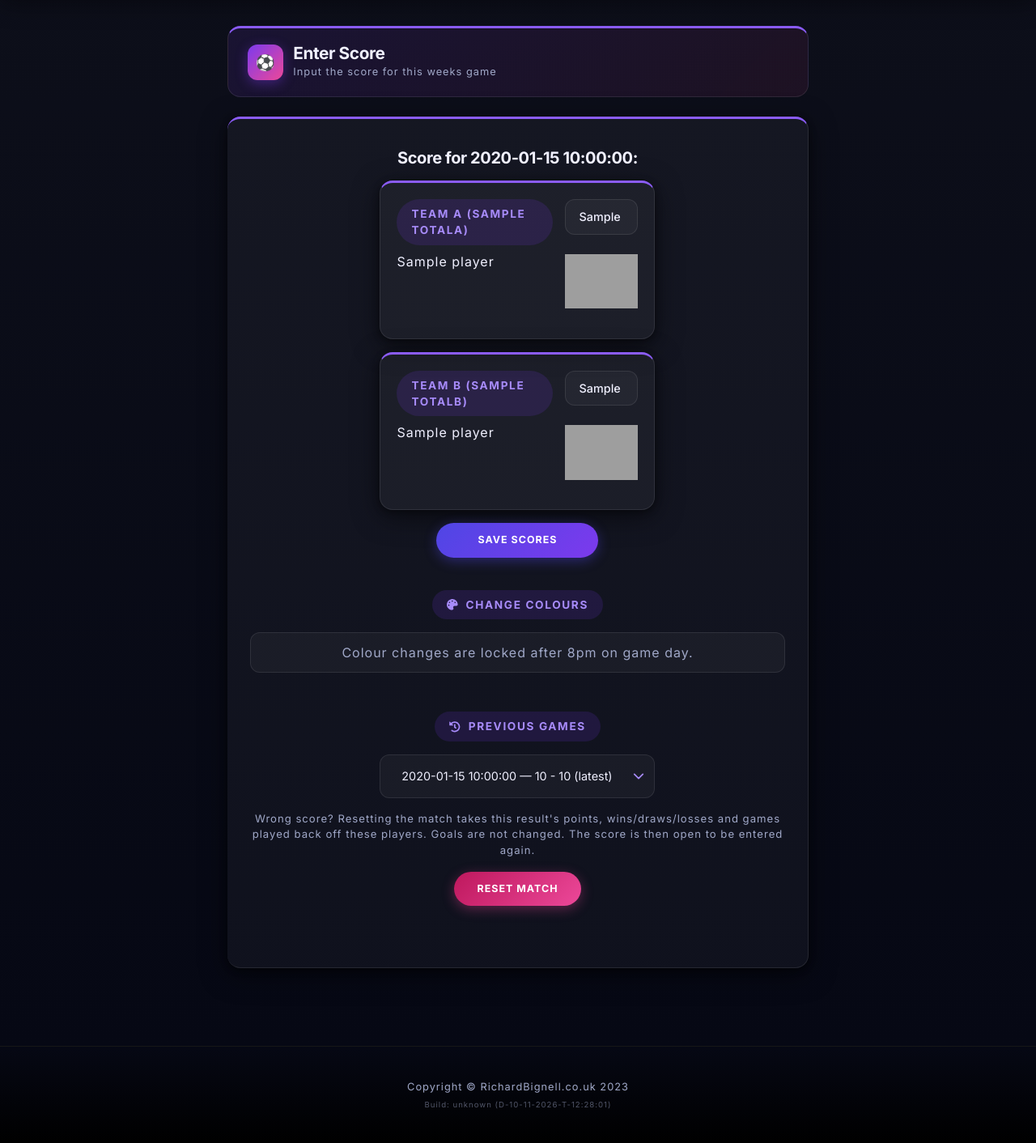
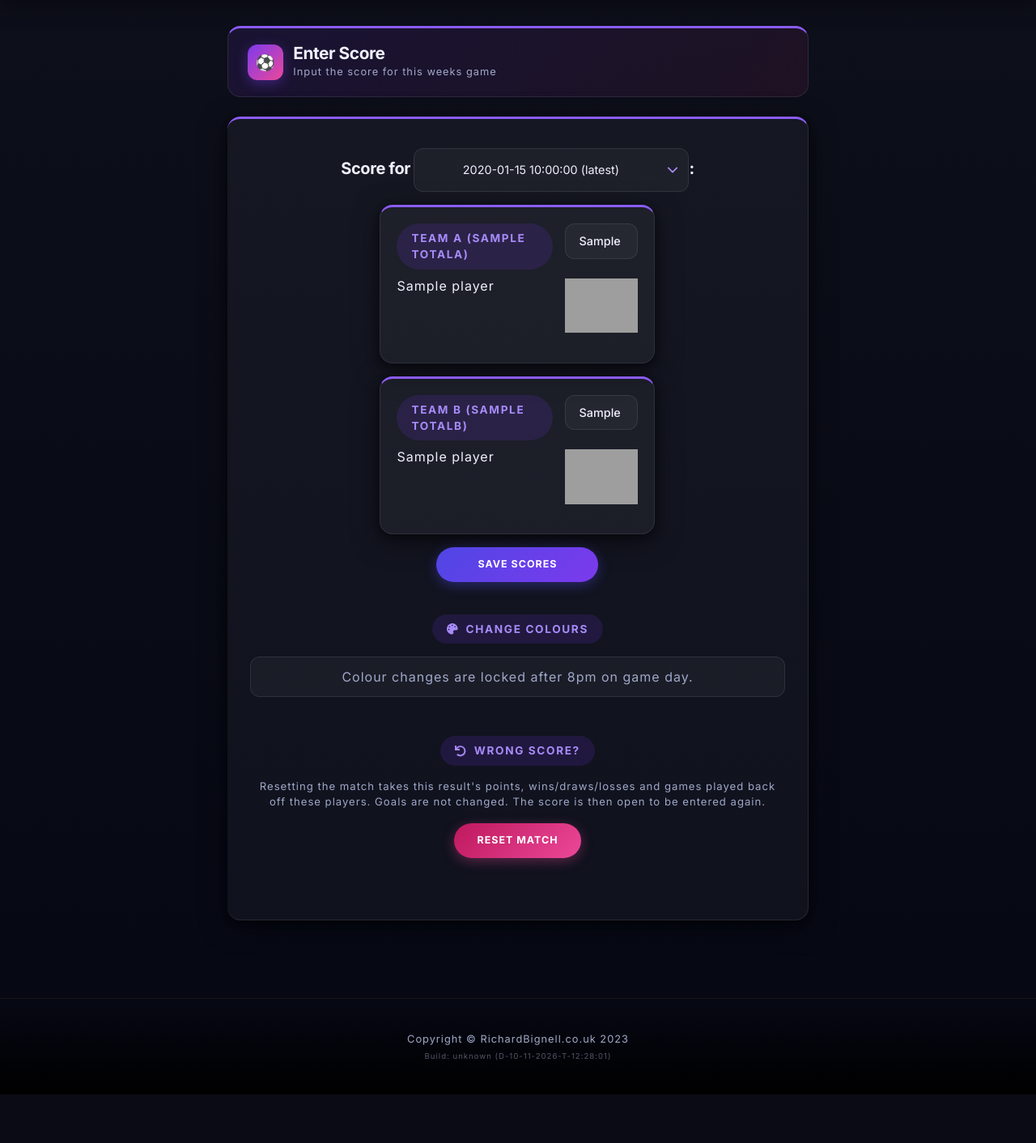
Before and after one commit to bignellrp/footyapp-web, a Flask app: template templates/score.html in a window 1280 px wide. Shown: the part 64-1476 px from the top of the page at 81% size. After the commit the page ends 1416 px from the top, so only its background shows below. Run offline with Flask 3, Linux system fonts and the light colour scheme; the template is opened without the code that fills it: most values are stand-ins (such as "Sample title", 1, 10 or a date in 2020); some libraries are stand-ins or nearby versions; grey boxes are pictures that could not be loaded.

Commit message:
Score page: game picker beside 'Score for'
Co-Authored-By: Claude Sonnet 5.5 <noreply@anthropic.com>

```diff
--- a/templates/score.html
+++ b/templates/score.html
@@ -72,7 +72,16 @@
                                     <p>Please create a game first.</p>
                                 </div>
                                 {% else %}
-                                <h3 class="manual-team-heading">Score for {{ date|format_custom_date }}:</h3>
+                                <h3 class="manual-team-heading">Score for
+                                    <select class="form-control" aria-label="Choose game" onchange="window.location.href='/score?game=' + encodeURIComponent(this.value)"
+                                            style="display: inline-block; width: auto; max-width: 100%; vertical-align: middle; font-size: 1rem; margin-left: 4px;">
+                                        {% for g in games %}
+                                        <option value="{{ g.date }}" {% if g.date == date %}selected{% endif %}>
+                                            {{ g.date|format_custom_date }}{% if g.scoreTeamA is none or g.scoreTeamB is none %} (no score){% endif %}{% if loop.first %} (latest){% endif %}
+                                        </option>
+                                        {% endfor %}
+                                    </select>:
+                                </h3>
                                 <input type="hidden" name="game" value="{{ date }}">
 
                                 <div id="rcorners" style="margin: 1rem auto; display: flex; justify-content: space-between; align-items: flex-start;">
@@ -148,21 +157,10 @@
 
                             {% if games and games|length > 0 %}
                             <div class="mx-auto mb-5">
-                                <div class="section-label"><i class="fas fa-history"></i> Previous Games</div>
-                                <form method="GET" action="/score" style="margin-bottom: 1rem;">
-                                    <select class="form-control" name="game" onchange="this.form.submit()">
-                                        {% for g in games %}
-                                        <option value="{{ g.date }}" {% if g.date == date %}selected{% endif %}>
-                                            {{ g.date|format_custom_date }} &mdash;
-                                            {% if g.scoreTeamA is none or g.scoreTeamB is none %}no score{% else %}{{ g.scoreTeamA }} - {{ g.scoreTeamB }}{% endif %}
-                                            {% if loop.first %}(latest){% endif %}
-                                        </option>
-                                        {% endfor %}
-                                    </select>
-                                </form>
                                 {% if date is not none and scorea is not none %}
+                                <div class="section-label"><i class="fas fa-undo"></i> Wrong Score?</div>
                                 <p style="color: var(--text-secondary); font-size: 0.82rem;">
-                                    Wrong score? Resetting the match takes this result's points, wins/draws/losses and games played back off these players.
+                                    Resetting the match takes this result's points, wins/draws/losses and games played back off these players.
                                     Goals are not changed. The score is then open to be entered again.
                                 </p>
                                 <form method="POST" action="/score" onsubmit="return confirmReset();">
```
